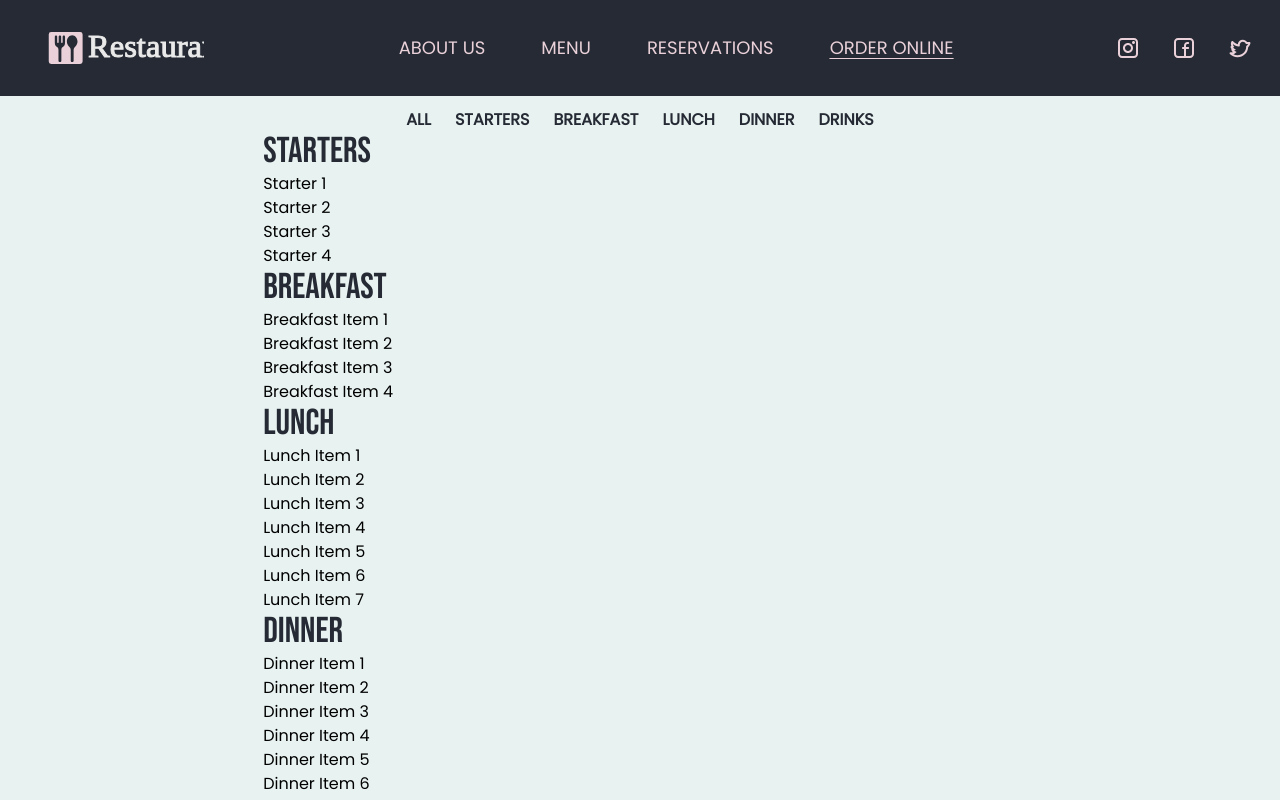
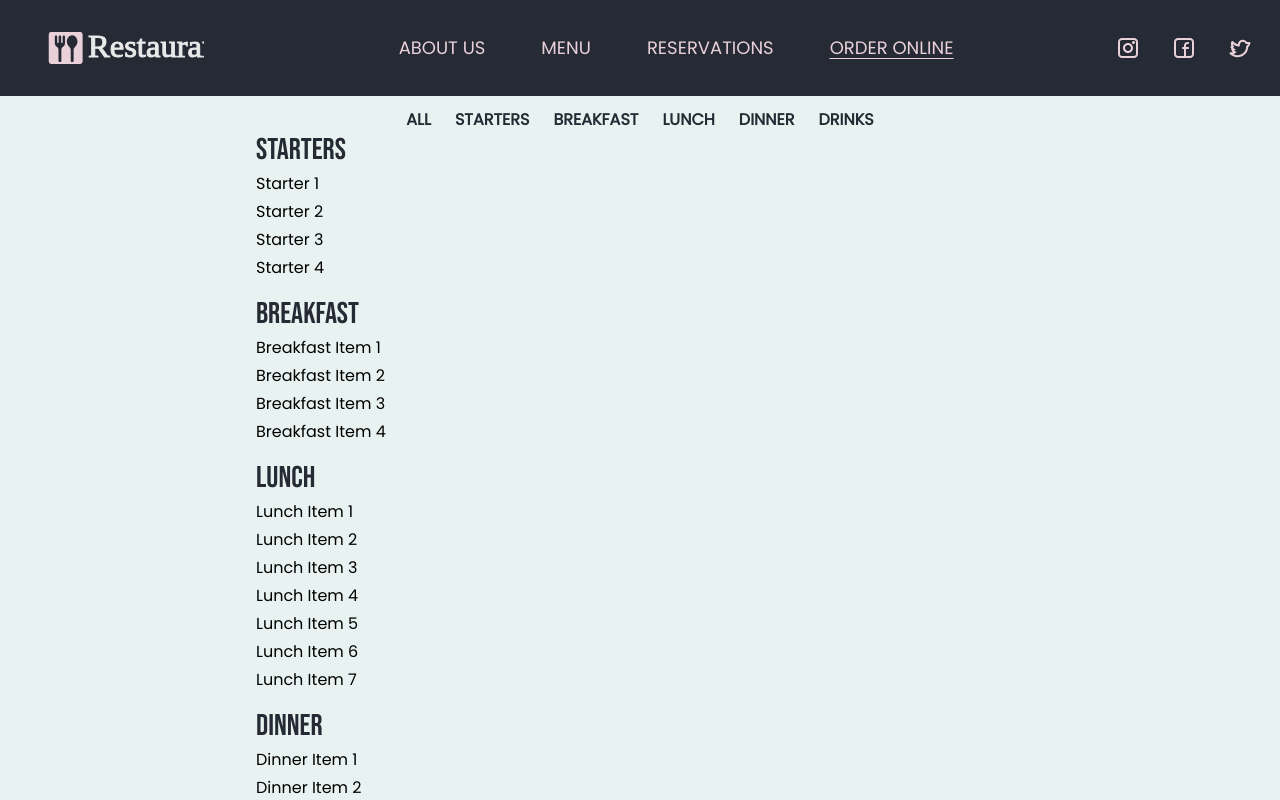
Before and after one commit to THallerJ/restaurant-next, a Next.js app: page /order in a window 1280 px wide. Built offline with nearby package versions, Linux system fonts and the light colour scheme.

Commit message:
changed order things

```diff
--- a/src/app/menu/components/MenuItems.tsx
+++ b/src/app/menu/components/MenuItems.tsx
@@ -8,7 +8,7 @@ type MenuItemsProps = {
 const MenuItems = ({ title, menuItems }: MenuItemsProps) => {
   return (
     <div className="space-y-1">
-      <h2 className="heading-sm text-sm">{title}</h2>
+      <h2 className="heading-sm">{title}</h2>
       {menuItems.map((item) => (
         <div key={item.name} className="flex justify-between">
           <div>
--- a/src/app/order/components/Order.tsx
+++ b/src/app/order/components/Order.tsx
@@ -9,18 +9,36 @@ import {
 } from "@/constants";
 
 const Order = () => {
+  const MenuListHeading = ({
+    children,
+    title,
+  }: {
+    children: React.ReactNode;
+    title: string;
+  }) => (
+    <div className="space-y-1">
+      <h2 className="heading-sm">{title}</h2>
+      {children}
+    </div>
+  );
+
   return (
-    <div>
-      <h2 className="heading">Starters</h2>
-      <MenuList items={starterItems} />
-      <h2 className="heading">Breakfast</h2>
-      <MenuList items={breakfastItems} />
-      <h2 className="heading">Lunch</h2>
-      <MenuList items={lunchItems} />
-      <h2 className="heading">Dinner</h2>
-      <MenuList items={dinnerItems} />
-      <h2 className="heading">Drinks</h2>
-      <MenuList items={drinkItems} />
+    <div className="flex flex-col space-y-4">
+      <MenuListHeading title="Starters">
+        <MenuList items={starterItems} />
+      </MenuListHeading>
+      <MenuListHeading title="Breakfast">
+        <MenuList items={breakfastItems} />
+      </MenuListHeading>
+      <MenuListHeading title="Lunch">
+        <MenuList items={lunchItems} />
+      </MenuListHeading>
+      <MenuListHeading title="Dinner">
+        <MenuList items={dinnerItems} />
+      </MenuListHeading>
+      <MenuListHeading title="Drinks">
+        <MenuList items={drinkItems} />
+      </MenuListHeading>
     </div>
   );
 };
--- a/src/app/order/layout.tsx
+++ b/src/app/order/layout.tsx
@@ -3,9 +3,9 @@ import MenuHeader from "./components/MenuHeader";
 
 const layout = ({ children }: { children: React.ReactNode }) => {
   return (
-    <div className="flex min-h-[50%] flex-col items-center bg-offwhite p-3">
+    <div className="flex min-h-[50%] flex-col items-center bg-offwhite pb-2 pt-3">
       <MenuHeader />
-      <div className="page-scale ">{children}</div>
+      <div className="page-scale">{children}</div>
     </div>
   );
 };
```
